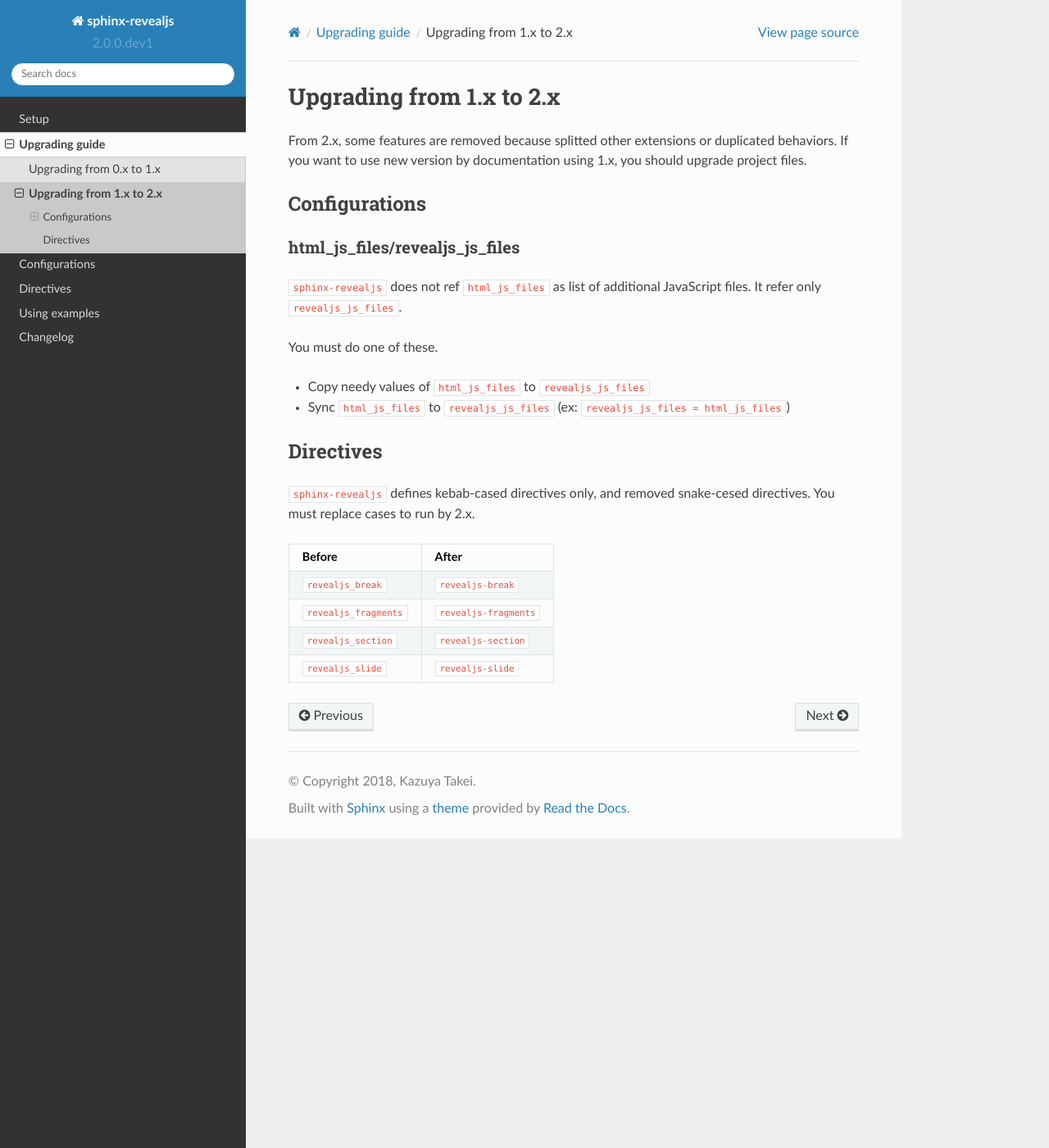
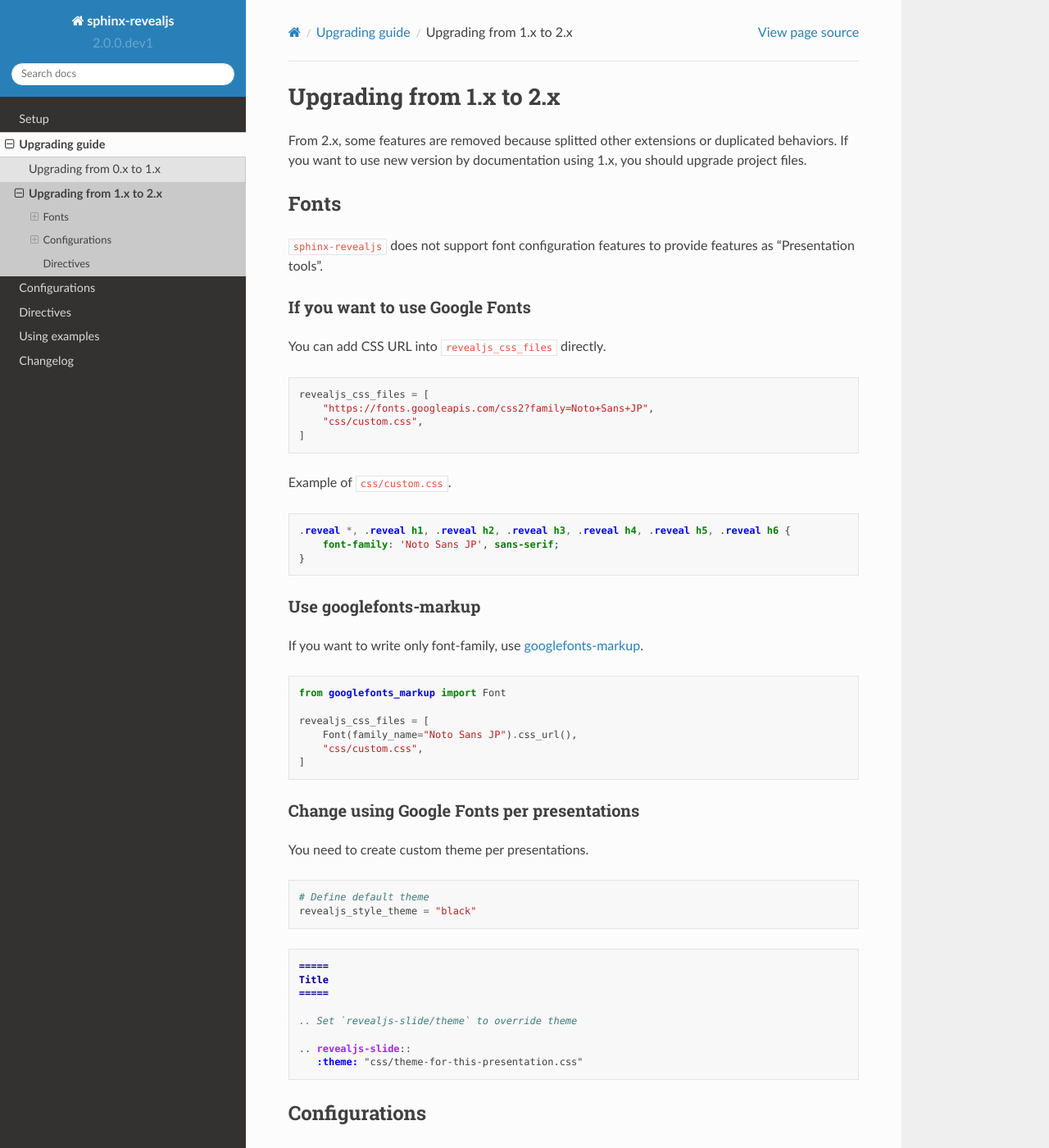
Before and after one commit to attakei/sphinx-revealjs, a Sphinx documentation site: the page built from doc/upgrade/2.x.rst, in a window 1280 px wide and 1400 px high. Shown: the whole window at 82% size. Built offline with Sphinx 7.4.7 and the Read the Docs theme 2.0.0, drawn with Linux system fonts in a browser that asks for light colours.

Commit message:
doc: Write migration for font configuration

```diff
--- a/doc/upgrade/2.x.rst
+++ b/doc/upgrade/2.x.rst
@@ -4,6 +4,66 @@ Upgrading from 1.x to 2.x
 
 From 2.x, some features are removed because splitted other extensions or duplicated behaviors.
 If you want to use new version by documentation using 1.x, you should upgrade project files.
+
+Fonts
+=====
+
+|THIS| does not support font configuration features to provide features as "Presentation tools".
+
+If you want to use Google Fonts
+-------------------------------
+
+You can add CSS URL into ``revealjs_css_files`` directly.
+
+.. code-block:: python
+
+   revealjs_css_files = [
+       "https://fonts.googleapis.com/css2?family=Noto+Sans+JP",
+       "css/custom.css",
+   ]
+
+Example of ``css/custom.css``.
+
+.. code-block:: css
+
+   .reveal *, .reveal h1, .reveal h2, .reveal h3, .reveal h4, .reveal h5, .reveal h6 {
+       font-family: 'Noto Sans JP', sans-serif;
+   }
+
+Use googlefonts-markup
+----------------------
+
+If you want to write only font-family, use `googlefonts-markup <https://pypi.org/project/googlefonts-markup/>`_.
+
+.. code-block:: python
+
+   from googlefonts_markup import Font
+
+   revealjs_css_files = [
+       Font(family_name="Noto Sans JP").css_url(),
+       "css/custom.css",
+   ]
+
+Change using Google Fonts per presentations
+-------------------------------------------
+
+You need to create custom theme per presentations.
+
+.. code-block:: python
+
+   # Define default theme
+   revealjs_style_theme = "black"
+
+.. code-block:: rst
+
+   =====
+   Title
+   =====
+
+   .. Set `revealjs-slide/theme` to override theme
+
+   .. revealjs-slide::
+      :theme: "css/theme-for-this-presentation.css"
 
 Configurations
 ==============
```
